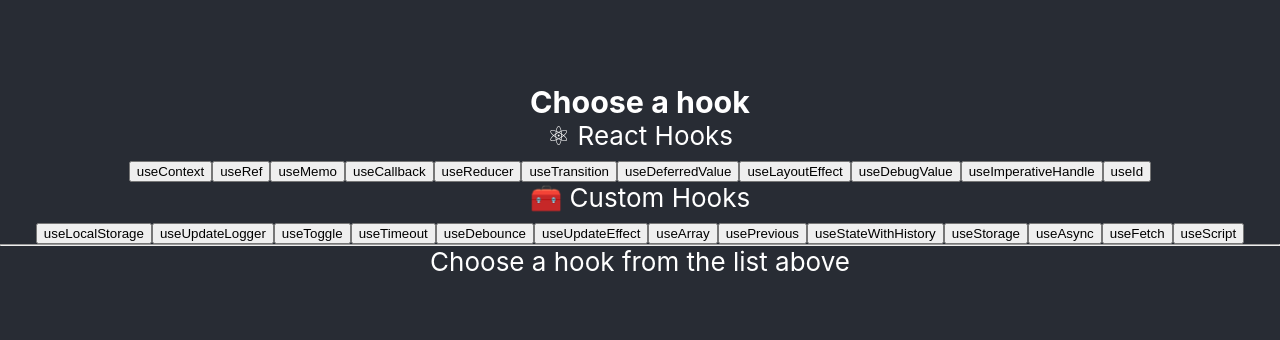
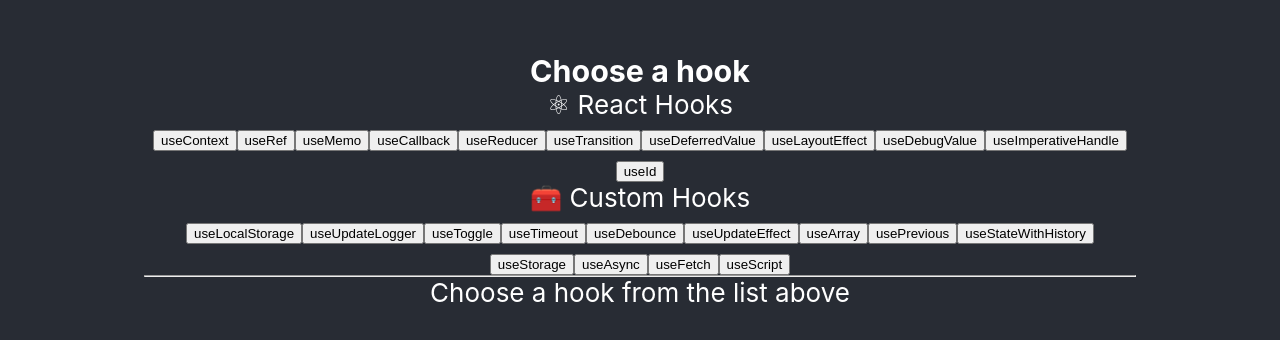
Before and after one commit to loayalsaid1/hooks-simplified, a React (Create React App) app: page / in a window 1280 px wide. Shown: the part 220-560 px from the top of the page. Built offline with nearby package versions, Linux system fonts and the light colour scheme.

Commit message:
Add max-width of 992px to <main>

```diff
--- a/src/App.css
+++ b/src/App.css
@@ -25,6 +25,7 @@
 
 main {
   width: 100%;
+  max-width: 992px;
 }
 
 section {
```
